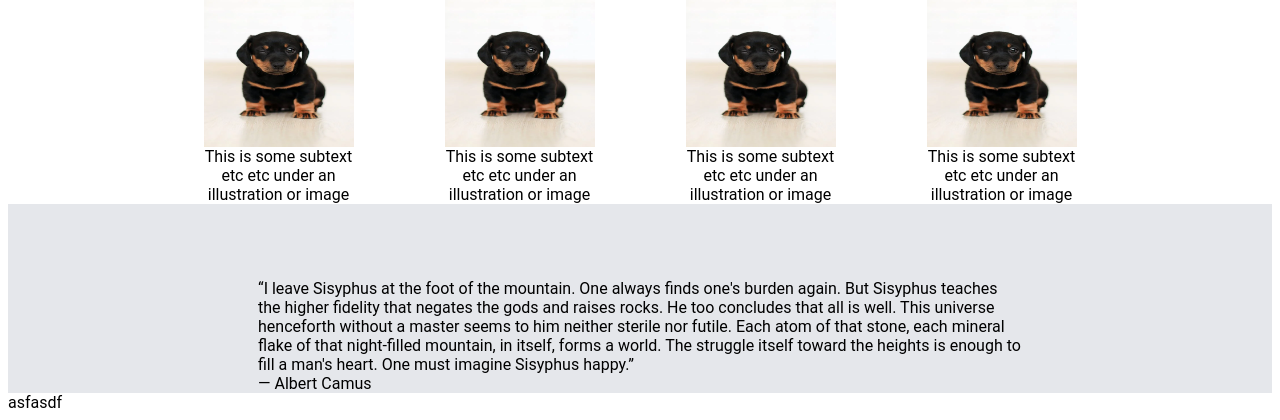
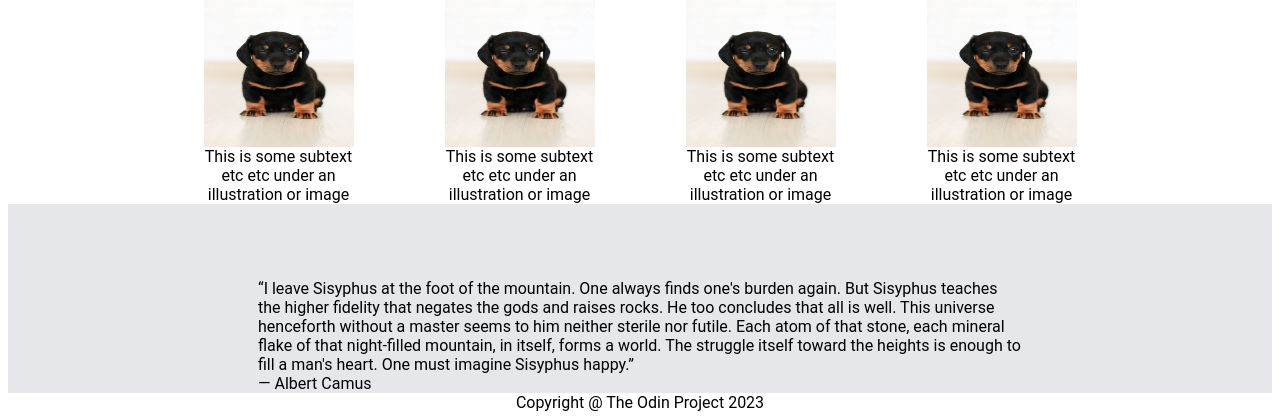
Before and after one commit to Pigg-eh/odin-landing-project, a plain HTML site: page index.html in a window 1280 px wide. Shown: the part 506-926 px from the top of the page. Drawn offline with Linux system fonts and the light colour scheme.

Commit message:
Center footer and add proper text
Set display to flex and set the shring to 1 to keep it the same size

```diff
--- a/index.html
+++ b/index.html
@@ -54,7 +54,7 @@
         <div class ="author">― Albert Camus</div>
 
 
-        <div class= "footer">asfasdf</div>
+        <div class= "footer">Copyright @ The Odin Project 2023</div>
 
     </body>
 
--- a/styles.css
+++ b/styles.css
@@ -110,5 +110,9 @@ body {
 }  /*trying to fix quote*/
 
 .footer {
+    display: flex;
+    flex: 1 1 0;
+    align-items: center;
+    align-self: center;
     margin-top: auto; /*still trying to fix footer*/
 }
```
